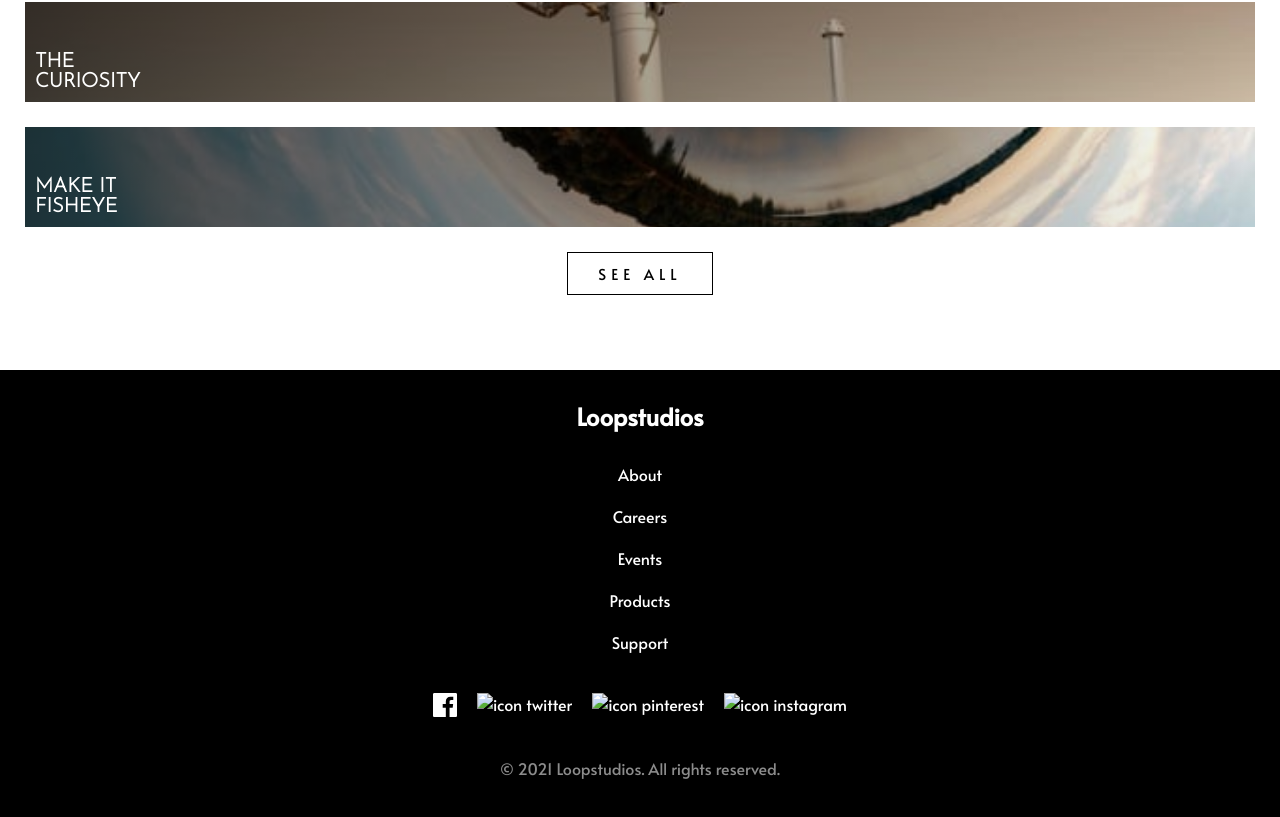
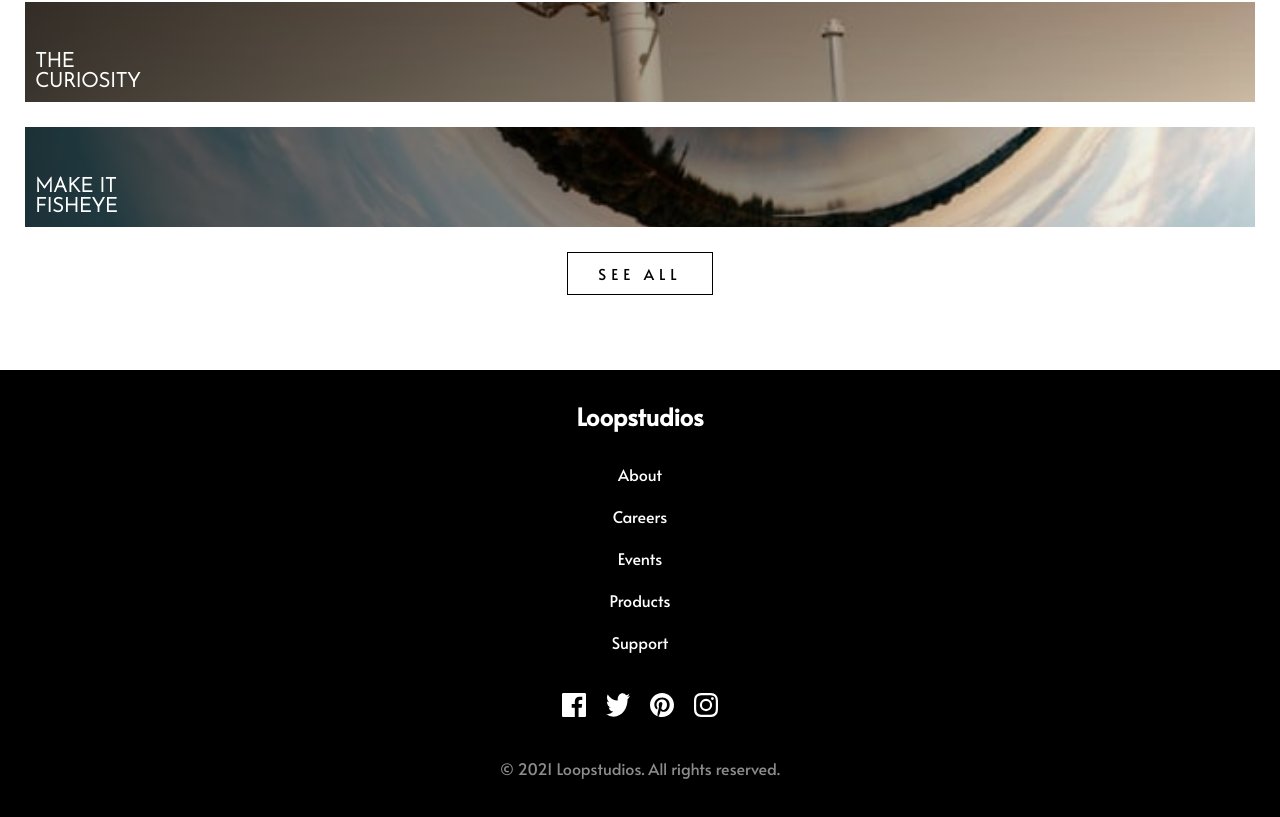
Before and after one commit to JhordanReyes/Loopstudios, a plain HTML site: page index.html in a window 1280 px wide. Shown: the part 2681-3498 px from the top of the page. Drawn offline with Linux system fonts and the light colour scheme; the site is published under a folder, as on GitHub Pages, so addresses that start at the root find nothing.

Commit message:
Arreglando bug con los iconos

```diff
--- a/index.html
+++ b/index.html
@@ -84,9 +84,9 @@
     <p>Support</p>
     <div class="redes">
       <img src="./images/icon-facebook.svg" alt="icon facebook">
-      <img src="/images/icon-twitter.svg" alt="icon twitter">
-      <img src="/images/icon-pinterest.svg" alt="icon pinterest">
-      <img src="/images/icon-instagram.svg" alt="icon instagram">
+      <img src="./images/icon-twitter.svg" alt="icon twitter">
+      <img src="./images/icon-pinterest.svg" alt="icon pinterest">
+      <img src="./images/icon-instagram.svg" alt="icon instagram">
 
     </div>
     <p class="copy">© 2021 Loopstudios. All rights reserved.</p>
```
